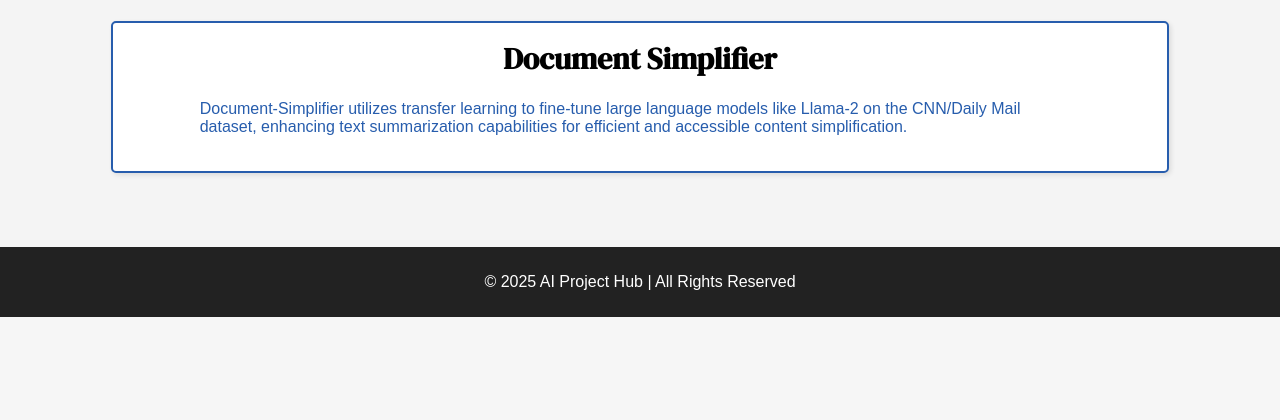
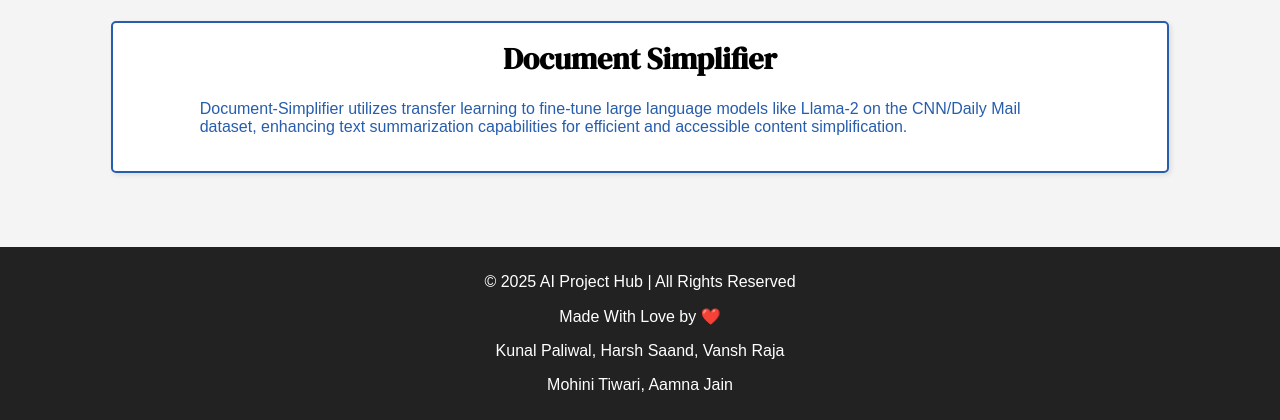
Before and after one commit to kunalpaliwal13/capstone-AI-Toolbox, a Flask app: page / in a window 1280 px wide; the page is wider, and only the part inside the window is pictured. Shown: the part 2781-3201 px from the top of that part. Before the commit the page ends 3098 px from the top of that part, so only its background shows below. Run offline with Flask 3, Linux system fonts and the light colour scheme.

Commit message:
Update index.html

```diff
--- a/templates/index.html
+++ b/templates/index.html
@@ -74,6 +74,9 @@
 
     <footer id="contact">
         <p>© 2025 AI Project Hub | All Rights Reserved</p>
+        <p>Made With Love by ❤️</p>
+        <p>Kunal Paliwal, Harsh Saand, Vansh Raja</p>
+        <p>Mohini Tiwari,  Aamna Jain</p>
     </footer>
 
     <script src = "/static/script.js"></script>
```
